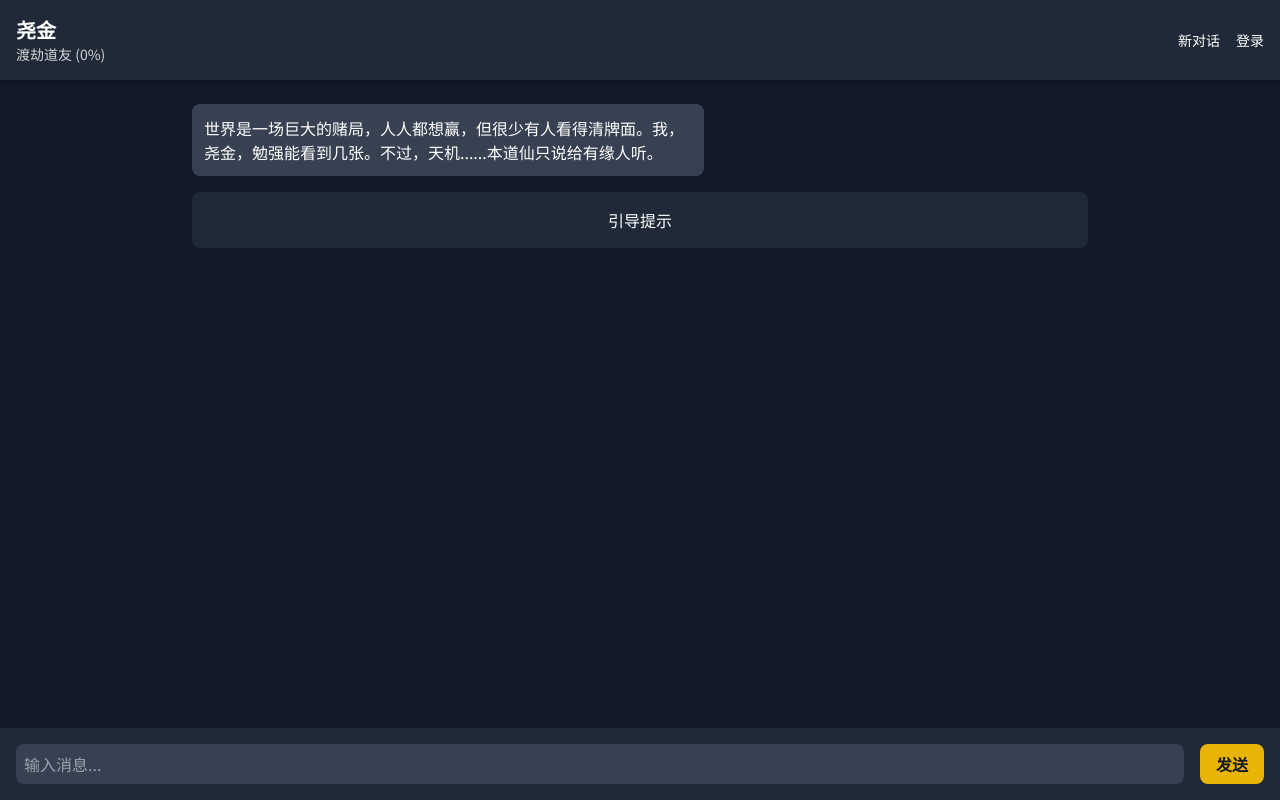
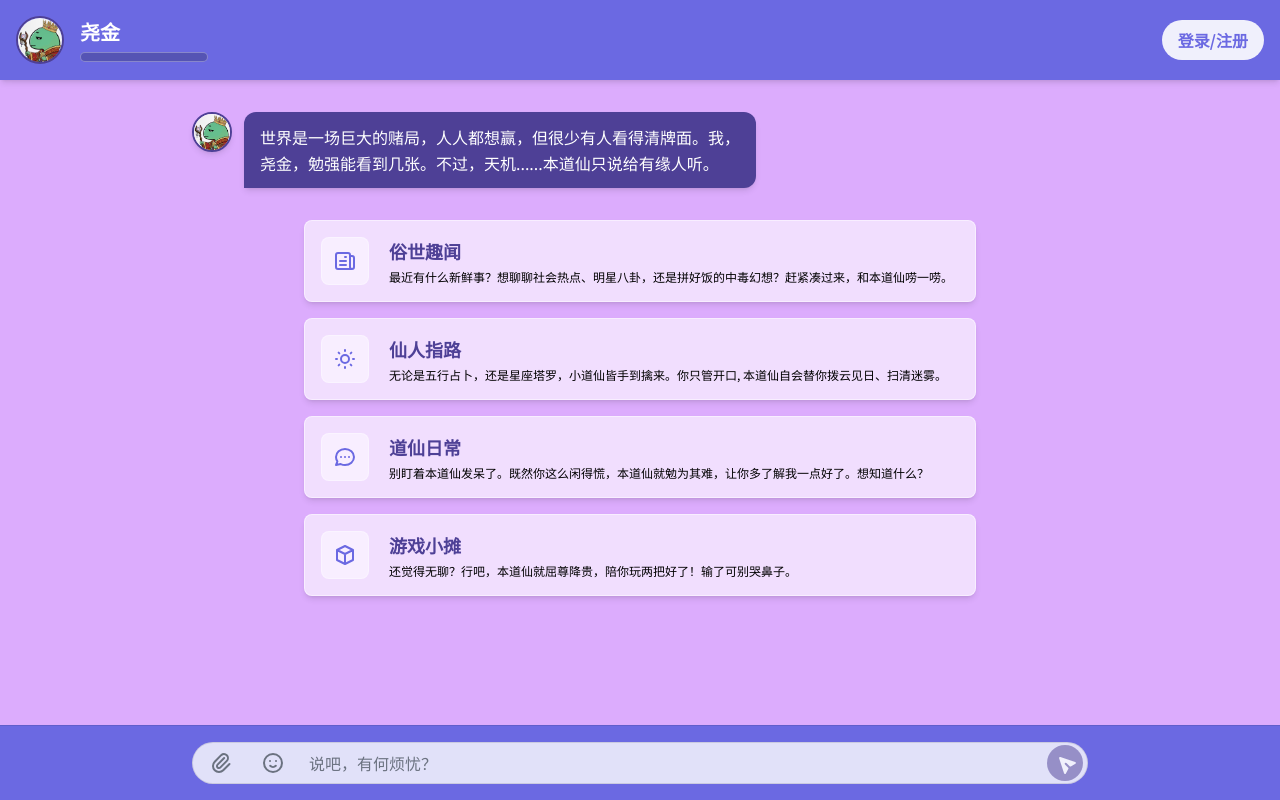
Before and after one commit to 7-cybergracegrace/our-yaojin-ai, a React (Vite) app: page / in a window 1280 px wide. Built offline with nearby package versions, Linux system fonts and the light colour scheme.

Commit message:
Update App.tsx

```diff
--- a/App.tsx
+++ b/App.tsx
@@ -1,230 +1,17 @@
+// Fix: Implement the main App component.
 import React, { useState, useEffect, useRef, useCallback } from 'react';
-
-// ===================================================================================
-// 1. 类型定义 (原 types/index.ts)
-// ===================================================================================
-interface Message {
-    id: string;
-    sender: 'user' | 'bot' | 'notification';
-    text: string;
-    image?: string;
-    imageBase64?: string;
-    imageMimeType?: string;
-    isLoading?: boolean;
-    quickReplies?: string[];
-    intimacy?: IntimacyLevel;
-    notificationContent?: string;
-    errorType?: 'rate_limit' | 'safety' | 'server' | 'unknown';
-}
-
-interface IntimacyLevel {
-    level: number;
-    name: string;
-    min: number;
-    progress: number;
-}
-
-interface User {
-    username: string;
-    email: string;
-    isGuest?: boolean;
-}
-
-type Flow = 'default' | 'guidance' | 'game' | 'news' | 'daily';
-
-
-// ===================================================================================
-// 2. 服务逻辑 (原 services/*.ts)
-// ===================================================================================
-
-// --- authService.ts ---
-const getCurrentUser = (): User | null => {
-    const userJson = localStorage.getItem('currentUser_YaoJin');
-    return userJson ? JSON.parse(userJson) : null;
-};
-
-const logout = () => {
-    localStorage.removeItem('currentUser_YaoJin');
-};
-
-// --- geminiService.ts ---
-const fileToBase64 = async (file: File): Promise<string> => {
-    return new Promise<string>((resolve, reject) => {
-        const reader = new FileReader();
-        reader.onloadend = () => {
-            if (reader.result) { resolve(reader.result as string); }
-            else { reject(new Error("Failed to read file as Data URL")); }
-        };
-        reader.onerror = reject;
-        reader.readAsDataURL(file);
-    });
-};
-
-// --- 核心修复：将模拟代码替换为真实的后端 fetch 调用 ---
-async function streamChatResponse(
-    payload: {
-        text: string;
-        imageBase64: string | null;
-        history: Message[];
-        intimacy: IntimacyLevel;
-        userName: string;
-        currentFlow: Flow;
-    },
-    onChunk: (chunk: any) => void,
-    onError: (error: Error) => void
-) {
-    try {
-        // 使用 POST 方法调用后端的 /api/chat
-        const response = await fetch('/api/chat', {
-            method: 'POST',
-            headers: { 'Content-Type': 'application/json' },
-            body: JSON.stringify(payload),
-        });
-
-        if (!response.ok || !response.body) {
-            throw new Error(`API request failed with status ${response.status}`);
-        }
-
-        const reader = response.body.getReader();
-        const decoder = new TextDecoder();
-        let buffer = '';
-
-        while (true) {
-            const { done, value } = await reader.read();
-            if (done) break;
-
-            buffer += decoder.decode(value, { stream: true });
-            const lines = buffer.split('\n');
-            buffer = lines.pop() || '';
-
-            for (const line of lines) {
-                if (line.trim()) {
-                    try { onChunk(JSON.parse(line)); }
-                    catch (e) { console.error("Failed to parse stream chunk:", line); }
-                }
-            }
-        }
-    } catch (error) {
-        console.error("Chat API request error:", error);
-        onError(error instanceof Error ? error : new Error('Unknown chat error'));
-    }
-}
-
-
-// ===================================================================================
-// 3. UI 组件 (原 components/*.tsx)
-// ===================================================================================
-
-const Header: React.FC<{
-    intimacy: IntimacyLevel;
-    onClearHistory: () => void;
-    onNewConversation: () => void;
-    currentUser: User | null;
-    userAvatar: string | null;
-    onAvatarChangeClick: () => void;
-    onLoginClick: () => void;
-    onLogout: () => void;
-}> = ({ intimacy, currentUser, userAvatar, onLoginClick, onLogout, onNewConversation }) => (
-    <header className="bg-gray-800 text-white p-4 flex justify-between items-center shadow-md">
-        <div>
-            <h1 className="text-xl font-bold">尧金</h1>
-            <p className="text-sm opacity-80">{intimacy.name} ({intimacy.progress}%)</p>
-        </div>
-        <div className="flex items-center gap-4">
-             <button onClick={onNewConversation} className="text-sm hover:text-yellow-400">新对话</button>
-            {currentUser ? (
-                <>
-                    <img src={userAvatar || undefined} alt="avatar" className="w-10 h-10 rounded-full" />
-                    <span>{currentUser.username}</span>
-                    <button onClick={onLogout} className="text-sm hover:text-yellow-400">登出</button>
-                </>
-            ) : (
-                <button onClick={onLoginClick} className="text-sm hover:text-yellow-400">登录</button>
-            )}
-        </div>
-    </header>
-);
-
-const ChatMessage: React.FC<{
-    message: Message;
-    userAvatar: string | null;
-    isLastMessage: boolean;
-    onQuickReply: (text: string) => void;
-    onDeleteMessage: (id: string) => void;
-}> = ({ message }) => (
-    <div className={`flex my-2 ${message.sender === 'user' ? 'justify-end' : 'justify-start'}`}>
-        <div className={`p-3 rounded-lg max-w-lg ${message.sender === 'user' ? 'bg-blue-500 text-white' : 'bg-gray-700 text-white'}`}>
-            {message.isLoading ? <div className="animate-pulse">...</div> : <p>{message.text}</p>}
-            {message.image && <img src={message.image} alt="uploaded content" className="mt-2 rounded-lg max-h-60" />}
-        </div>
-    </div>
-);
-
-const ChatInput: React.FC<{
-    onSend: (text: string, imageFile: File | null) => void;
-    isLoading: boolean;
-}> = ({ onSend, isLoading }) => {
-    const [text, setText] = useState('');
-    const handleSend = () => {
-        if (text.trim()) {
-            onSend(text, null);
-            setText('');
-        }
-    };
-    return (
-        <div className="p-4 bg-gray-800 flex items-center">
-            <input
-                type="text"
-                className="flex-grow p-2 rounded-lg bg-gray-700 text-white focus:outline-none focus:ring-2 focus:ring-yellow-500"
-                value={text}
-                onChange={(e) => setText(e.target.value)}
-                onKeyPress={(e) => e.key === 'Enter' && handleSend()}
-                placeholder="输入消息..."
-            />
-            <button onClick={handleSend} disabled={isLoading} className="ml-4 px-4 py-2 bg-yellow-500 text-gray-900 rounded-lg font-semibold disabled:bg-gray-600">
-                {isLoading ? '...' : '发送'}
-            </button>
-        </div>
-    );
-};
-
-// Placeholder for other components to avoid breaking the app
-const GuidePrompts: React.FC<any> = () => <div className="my-4 p-4 bg-gray-800 rounded-lg text-center text-white">引导提示</div>;
-const AuthModal: React.FC<any> = ({onClose, onLoginSuccess, onStartGuestSession}) => (
-    <div className="fixed inset-0 bg-black bg-opacity-50 flex justify-center items-center">
-        <div className="bg-gray-800 p-8 rounded-lg text-white">
-            <h2 className="text-xl mb-4">登录</h2>
-            <button onClick={() => onLoginSuccess({username: '已登录用户', email: 'user@example.com'})} className="bg-blue-500 px-4 py-2 rounded w-full mb-2">登录</button>
-            <button onClick={onStartGuestSession} className="bg-gray-600 px-4 py-2 rounded w-full mb-2">游客模式</button>
-            <button onClick={onClose} className="text-sm mt-4">关闭</button>
-        </div>
-    </div>
-);
-const NotificationMessage: React.FC<any> = ({ message }) => <div className="text-center text-gray-400 text-sm my-2">{message}</div>;
-const ConfirmationModal: React.FC<any> = ({ isOpen, onClose, onConfirm, title, message }) => isOpen ? (
-     <div className="fixed inset-0 bg-black bg-opacity-50 flex justify-center items-center">
-        <div className="bg-gray-800 p-8 rounded-lg text-white">
-            <h2 className="text-xl mb-4">{title}</h2>
-            <p className="mb-4">{message}</p>
-            <button onClick={onConfirm} className="bg-red-500 px-4 py-2 rounded mr-2">确认</button>
-            <button onClick={onClose} className="bg-gray-600 px-4 py-2 rounded">取消</button>
-        </div>
-    </div>
-) : null;
-const AvatarSelectionModal: React.FC<any> = ({ isOpen, onClose }) => isOpen ? (
-    <div className="fixed inset-0 bg-black bg-opacity-50 flex justify-center items-center">
-        <div className="bg-gray-800 p-8 rounded-lg text-white">
-            <h2 className="text-xl mb-4">选择头像</h2>
-            <p>头像选择功能</p>
-            <button onClick={onClose} className="text-sm mt-4">关闭</button>
-        </div>
-    </div>
-) : null;
-
-
-// ===================================================================================
-// 4. 主应用组件 (原 App.tsx)
-// ===================================================================================
+import ChatInput from './components/ChatInput';
+import ChatMessage from './components/ChatMessage';
+import Header from './components/Header';
+import GuidePrompts from './components/GuidePrompts';
+import AuthModal from './components/AuthModal';
+import NotificationMessage from './components/NotificationMessage';
+import ConfirmationModal from './components/ConfirmationModal';
+import AvatarSelectionModal from './components/AvatarSelectionModal';
+import { Message, IntimacyLevel, User, Flow } from './types';
+// 修正：从 services/geminiService 中导入 fileToBase64 函数
+import { fileToBase64 } from './services/geminiService';
+import { getCurrentUser, logout } from './services/authService';
 
 const INTIMACY_LEVELS = [
     { level: 1, name: '渡劫道友', min: 0 },
@@ -268,6 +55,7 @@ const App: React.FC = () => {
     const currentIntimacy = getIntimacyFromProgress(intimacyProgress);
     const userName = currentUser?.username || '道友';
 
+    // On initial mount, check if there's a logged-in user session
     useEffect(() => {
         const user = getCurrentUser();
         if (user) {
@@ -275,6 +63,7 @@ const App: React.FC = () => {
         }
     }, []);
 
+    // Cleanup timeout on component unmount
     useEffect(() => {
         return () => {
             if (cooldownTimeoutRef.current) {
@@ -283,6 +72,8 @@ const App: React.FC = () => {
         };
     }, []);
 
+
+    // Load data from local storage whenever the current user changes (login, logout, guest)
     useEffect(() => {
         try {
             if (currentUser) {
@@ -294,8 +85,9 @@ const App: React.FC = () => {
                 setMessages(savedMessages ? JSON.parse(savedMessages) : [INITIAL_MESSAGE]);
                 setIntimacyProgress(savedIntimacy ? JSON.parse(savedIntimacy) : 0);
                 setUserAvatar(savedUserAvatar ? JSON.parse(savedUserAvatar) : DEFAULT_USER_AVATAR);
-                setActiveFlow('default');
+                setActiveFlow('default'); // Reset flow on user change
             } else {
+                 // If no user, reset to initial state
                 setMessages([INITIAL_MESSAGE]);
                 setIntimacyProgress(0);
                 setUserAvatar(DEFAULT_USER_AVATAR);
@@ -307,6 +99,7 @@ const App: React.FC = () => {
         }
     }, [currentUser]);
 
+    // Save data to local storage on data change, but only for the default flow
     useEffect(() => {
         try {
             if (currentUser && activeFlow === 'default') {
@@ -325,10 +118,12 @@ const App: React.FC = () => {
         }
     }, [messages, intimacyProgress, userAvatar, currentUser, activeFlow]);
 
+
     useEffect(() => {
         chatEndRef.current?.scrollIntoView({ behavior: 'smooth' });
     }, [messages.length]);
 
+    // Effect to show intimacy level-up notification
     const prevIntimacyLevel = useRef(currentIntimacy.level);
     useEffect(() => {
         const newLevelData = getIntimacyFromProgress(intimacyProgress);
@@ -352,17 +147,21 @@ const App: React.FC = () => {
         if ((!text.trim() && !imageFile) || isLoading || isCooldown) return;
 
         setIsLoading(true);
-        setIsCooldown(true);
 
         let imageBase64Data: string | undefined;
+        let imageMimeTypeData: string | undefined;
+        let imagePreviewUrl: string | undefined;
+
         if (imageFile) {
             try {
                 const dataUrl = await fileToBase64(imageFile);
-                imageBase64Data = dataUrl.split(',')[1];
+                imagePreviewUrl = dataUrl;
+                const parts = dataUrl.split(',');
+                imageMimeTypeData = parts[0].match(/:(.*?);/)?.[1];
+                imageBase64Data = parts[1];
             } catch (error) {
                 console.error("Error reading image file:", error);
                 setIsLoading(false);
-                setIsCooldown(false);
                 return;
             }
         }
@@ -371,63 +170,107 @@ const App: React.FC = () => {
             id: `user-${Date.now()}`,
             sender: 'user',
             text: text,
-            image: imageFile ? URL.createObjectURL(imageFile) : undefined,
+            image: imagePreviewUrl,
+            imageBase64: imageBase64Data,
+            imageMimeType: imageMimeTypeData,
+            intimacy: currentIntimacy,
         };
 
-        const botMessageId = `bot-${Date.now()}`;
-        setMessages(prev => [...prev, userMessage, { id: botMessageId, sender: 'bot', text: '', isLoading: true }]);
+        const botMessage: Message = {
+            id: `bot-${Date.now()}`,
+            sender: 'bot',
+            text: '',
+            isLoading: true,
+            intimacy: currentIntimacy,
+        };
 
-        let rateLimitErrorOccurred = false;
+        setMessages(prev => [...prev, userMessage, botMessage]);
 
-        await streamChatResponse(
-            {
+        try {
+            const history = messages.filter(m => m.id !== '0' && m.sender !== 'notification');
+
+            // Replaced the direct function call with a fetch to the backend API
+            const response = await fetch('/api/chat', {
+                method: 'POST',
+                headers: {
+                    'Content-Type': 'application/json',
+                },
+                body: JSON.stringify({
+                    userId: currentUser.email,
                     text,
-                imageBase64: imageBase64Data || null,
-                history: messages.filter(m => m.id !== '0' && m.sender !== 'notification'),
+                    imageBase64: imageBase64Data,
+                    history,
                     intimacy: currentIntimacy,
                     userName,
                     currentFlow: activeFlow,
-            },
-            (chunk) => { // onChunk callback
-                setMessages(prev => prev.map(m => {
-                    if (m.id === botMessageId) {
-                        const updatedText = m.text + (chunk.text || '');
-                        if (chunk.isLoading === false) {
-                            if (chunk.errorType === 'rate_limit') rateLimitErrorOccurred = true;
-                            return { ...m, text: updatedText, isLoading: false, errorType: chunk.errorType };
+                }),
+            });
+
+            if (!response.ok || !response.body) {
+                throw new Error('后端API请求失败或无响应体');
             }
-                        return { ...m, text: updatedText, isLoading: true };
+
+            const reader = response.body.getReader();
+            const decoder = new TextDecoder();
+            let accumulatedText = '';
+            let lastBotMessage: Message | null = null;
+            let rateLimitErrorOccurred = false;
+
+            while (true) {
+                const { done, value } = await reader.read();
+                if (done) break;
+
+                const chunk = JSON.parse(decoder.decode(value, { stream: true }));
+
+                // Update based on the new backend stream format
+                lastBotMessage = { ...botMessage, ...chunk, isLoading: false };
+
+                if (chunk.errorType === 'rate_limit') {
+                    rateLimitErrorOccurred = true;
                 }
-                    return m;
-                }));
-            },
-            (error) => { // onError callback
+
+                setMessages(prev => {
+                    const newMessages = [...prev];
+                    const lastMsgIndex = newMessages.findIndex(m => m.id === botMessage.id);
+                    if (lastMsgIndex !== -1) {
+                        newMessages[lastMsgIndex] = lastBotMessage as Message;
+                    }
+                    return newMessages;
+                });
+            }
+
+            if (lastBotMessage && !lastBotMessage.errorType) {
+                setIntimacyProgress(prev => Math.min(prev + Math.floor(Math.random() * 3) + 1, 100));
+            }
+
+            if (rateLimitErrorOccurred) {
+                const newDuration = Math.min(cooldownDuration + 2000, 10000);
+                setCooldownDuration(newDuration);
+            } else if (cooldownDuration > 2000) {
+                const newDuration = Math.max(cooldownDuration - 1000, 2000);
+                setCooldownDuration(newDuration);
+            }
+
+        } catch (error) {
             console.error('Error sending message:', error);
             const errorMessage: Message = {
-                    id: botMessageId,
+                id: `bot-error-${Date.now()}`,
                 sender: 'bot',
                 text: '哎呀，本道仙的传讯术法出了点小岔子，稍后再试吧。',
                 isLoading: false,
             };
-                setMessages(prev => prev.map(m => m.id === botMessageId ? errorMessage : m));
+            setMessages(prev => prev.map(m => m.id === botMessage.id ? errorMessage : m));
+        } finally {
+            setIsLoading(false);
+            setIsCooldown(true);
+            if (cooldownTimeoutRef.current) {
+                clearTimeout(cooldownTimeoutRef.current);
             }
-        );
-
-        setIsLoading(false);
-
-        if (!rateLimitErrorOccurred) {
-            setIntimacyProgress(prev => Math.min(prev + Math.floor(Math.random() * 3) + 1, 100));
-            setCooldownDuration(prev => Math.max(prev - 1000, 2000));
-        } else {
-            setCooldownDuration(prev => Math.min(prev + 2000, 10000));
-        }
-
-        if (cooldownTimeoutRef.current) clearTimeout(cooldownTimeoutRef.current);
             cooldownTimeoutRef.current = window.setTimeout(() => {
                 setIsCooldown(false);
             }, cooldownDuration);
-
-    }, [messages, isLoading, isCooldown, currentUser, currentIntimacy, userName, cooldownDuration, activeFlow]);
+        }
+    }, [messages, isLoading, isCooldown, currentUser, intimacyProgress, userName, cooldownDuration, activeFlow]);
 
     const handlePromptClick = (intro: { text: string; replies: string[] }, flowId: Flow) => {
         setActiveFlow(flowId);
@@ -437,11 +280,14 @@ const App: React.FC = () => {
             text: intro.text,
             quickReplies: intro.replies,
         };
+        // Start a temporary conversation for the flow
         setMessages([botMessage]);
     };
 
     const handleDeleteMessage = useCallback((id: string) => {
+        if (window.confirm('确定要删除这条消息吗？')) {
             setMessages(prev => prev.filter(m => m.id !== id));
+        }
     }, []);
 
     const handleNewConversation = () => {
@@ -449,6 +295,7 @@ const App: React.FC = () => {
     };
 
     const handleConfirmNewConversation = () => {
+        // Load history to reset to the main conversation thread
         if(currentUser) {
             const userScope = currentUser.isGuest ? '_GUEST' : `_${currentUser.email}`;
             const savedMessages = localStorage.getItem(`chatHistory_YaoJin${userScope}`);
@@ -501,7 +348,7 @@ const App: React.FC = () => {
     };
 
     return (
-        <div className="flex flex-col h-screen bg-gray-900 text-white">
+        <div className="flex flex-col h-screen" style={{ backgroundColor: 'var(--chat-background-color)' }}>
             <Header
                 intimacy={currentIntimacy}
                 onClearHistory={handleClearHistory}
@@ -512,10 +359,29 @@ const App: React.FC = () => {
                 onLoginClick={() => setIsAuthModalOpen(true)}
                 onLogout={handleLogout}
             />
-            <main className="flex-grow overflow-y-auto p-4">
+            <main className="flex-grow overflow-y-auto p-4" style={{ backgroundColor: 'var(--chat-background-color)' }}>
                 <div className="max-w-4xl mx-auto">
 
-                    {messages.map((message, index) =>
+                    {messages.length > 0 && (
+                        <div className="initial-message-animation">
+                            <ChatMessage
+                                key={messages[0].id}
+                                message={messages[0]}
+                                userAvatar={userAvatar}
+                                isLastMessage={messages.length === 1}
+                                onQuickReply={(text) => handleSend(text, null)}
+                                onDeleteMessage={handleDeleteMessage}
+                            />
+                        </div>
+                    )}
+
+                    {activeFlow === 'default' && messages.length <= 1 && (
+                        <div className="guide-prompts-animation">
+                            <GuidePrompts onPromptClick={handlePromptClick} />
+                        </div>
+                    )}
+
+                    {messages.slice(1).map((message, index) =>
                         message.sender === 'notification' ? (
                             <NotificationMessage key={message.id} message={message.notificationContent || ''} />
                         ) : (
@@ -523,17 +389,11 @@ const App: React.FC = () => {
                                 key={message.id}
                                 message={message}
                                 userAvatar={userAvatar}
-                                isLastMessage={index === messages.length - 1}
+                                isLastMessage={index === messages.slice(1).length - 1}
                                 onQuickReply={(text) => handleSend(text, null)}
                                 onDeleteMessage={handleDeleteMessage}
                             />
                         )
-                    )}
-
-                    {activeFlow === 'default' && messages.length <= 1 && (
-                        <div className="guide-prompts-animation">
-                            <GuidePrompts onPromptClick={handlePromptClick} />
-                        </div>
                     )}
 
                     <div ref={chatEndRef} />
```
Lines whose indentation alone changed are shown as unchanged.
